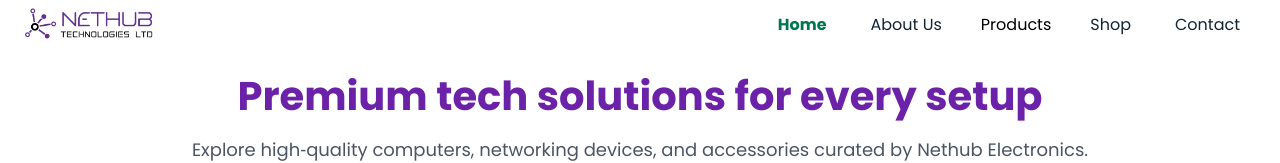
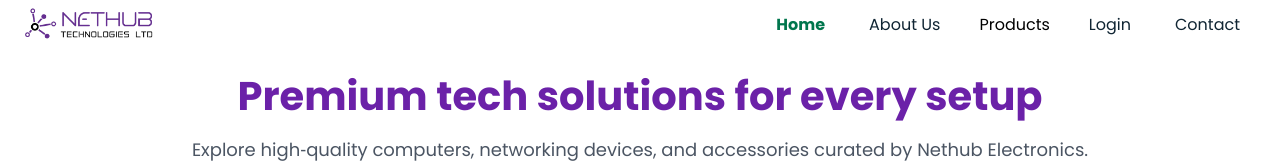
Before and after one commit to Emogy-reunion/nethub_frontend, a Next.js app: page / in a window 1280 px wide. Shown: the top 163 px of the page. Built offline with nearby package versions, Linux system fonts and the light colour scheme.

Commit message:
add: add link to the login page

```diff
--- a/src/components/Navbar.jsx
+++ b/src/components/Navbar.jsx
@@ -67,8 +67,8 @@ const NavBar = () => {
         </li>
 
         <li className={styles["hide-on-mobile"]}>
-          <Link href="#" className={`${styles["nav-link"]} ${isActive("/shop")}`}>
-            Shop
+          <Link href="/guest/login" className={`${styles["nav-link"]} ${isActive("/guest/login")}`}>
+            Login
           </Link>
         </li>
 
@@ -118,7 +118,7 @@ const NavBar = () => {
         </li>
 
         <li>
-          <Link href="#" className={`${styles['nav-link']} ${isActive('/shop')}`}>Shop</Link>
+          <Link href="/guest/login" className={`${styles['nav-link']} ${isActive('/guest/login')}`}>Login</Link>
         </li>
 
         <li>
```
